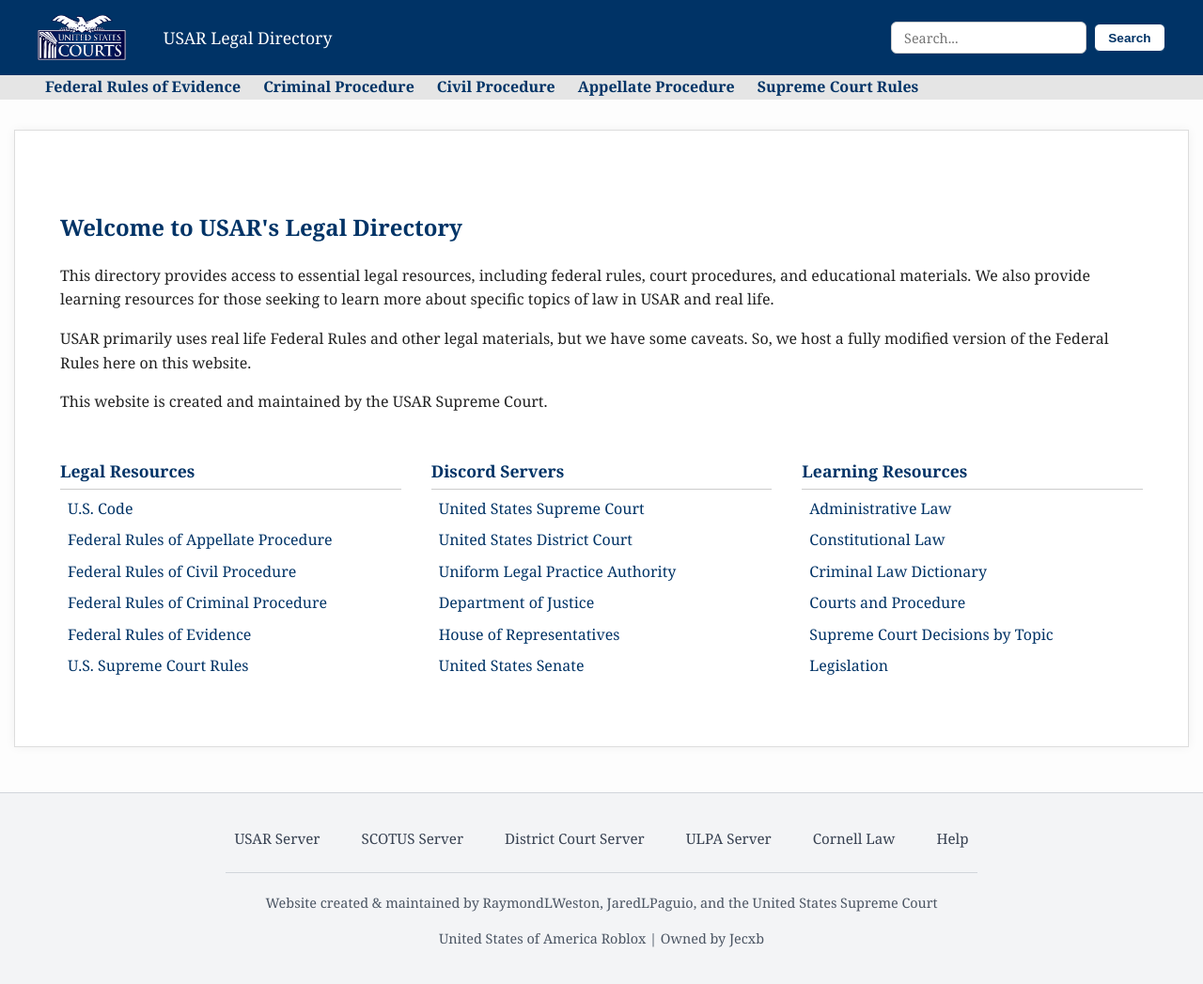
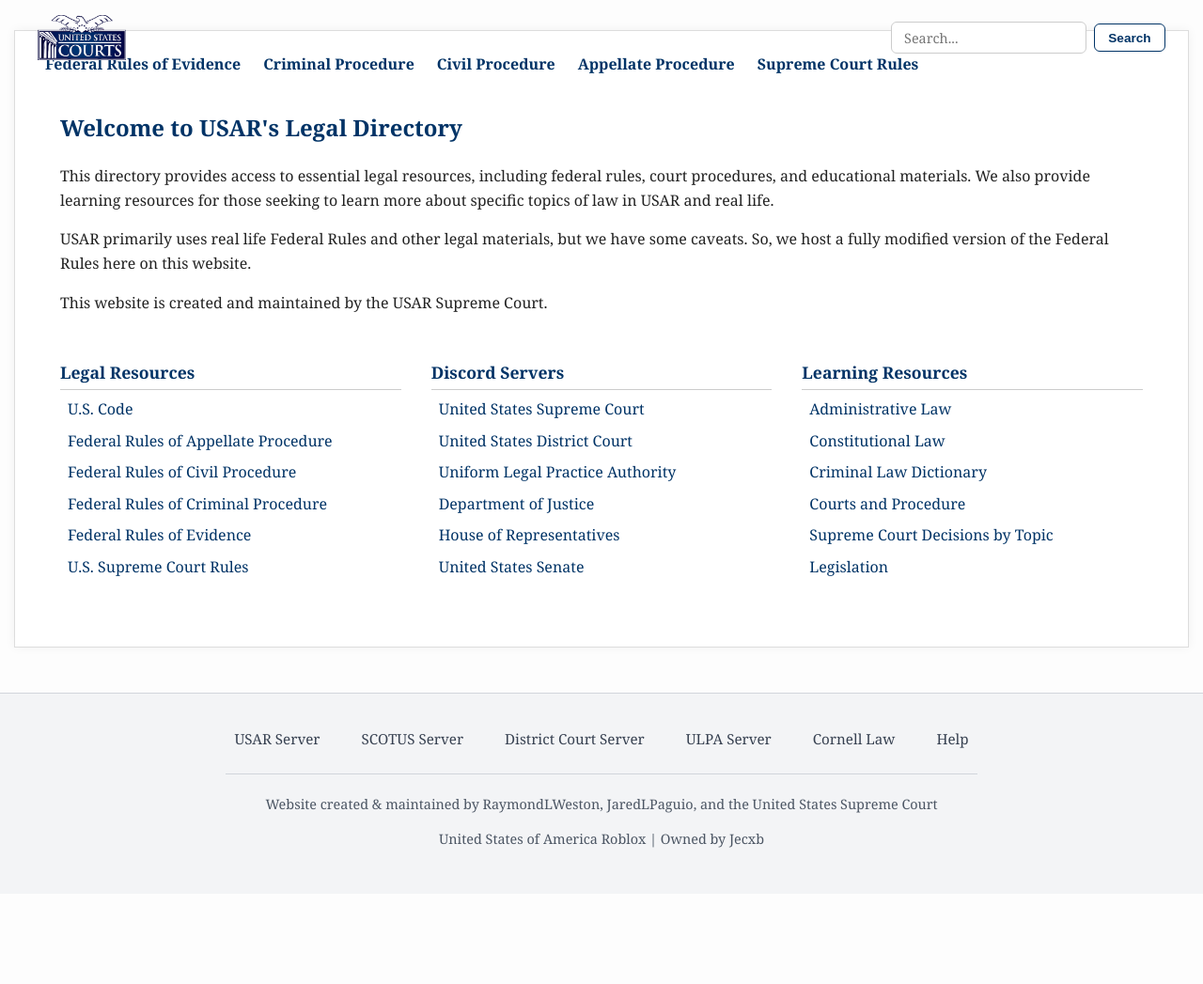
Before and after one commit to usarscotus/legal-directory, a Jekyll site: the page built from index.html, in a window 1280 px wide and 1056 px high. Shown: the top 1047 px of the window at 94% size. Built offline with Jekyll 4.4.1, drawn with Linux system fonts in a browser that asks for light colours.

Commit message:
Update style.css

```diff
--- a/assets/style.css
+++ b/assets/style.css
@@ -18,13 +18,19 @@
 
 /* Header background wrappers */
 #cornell-topbar-bg {
-  background-color: #003366;
-  color: white;
-  box-shadow: 0 2px 5px rgba(0, 0, 0, 0.1);
+  position: fixed;
+  top: 0;
+  left: 0;
+  width: 100%;
+  z-index: 999;
 }
 
 #cornell-nav-bg {
-  background-color: #e5e5e5;
+  position: fixed;
+  top: 56px; /* Adjust this based on the actual height of #cornell-topbar-bg */
+  left: 0;
+  width: 100%;
+  z-index: 998;
 }
 
 .header-container {
```
